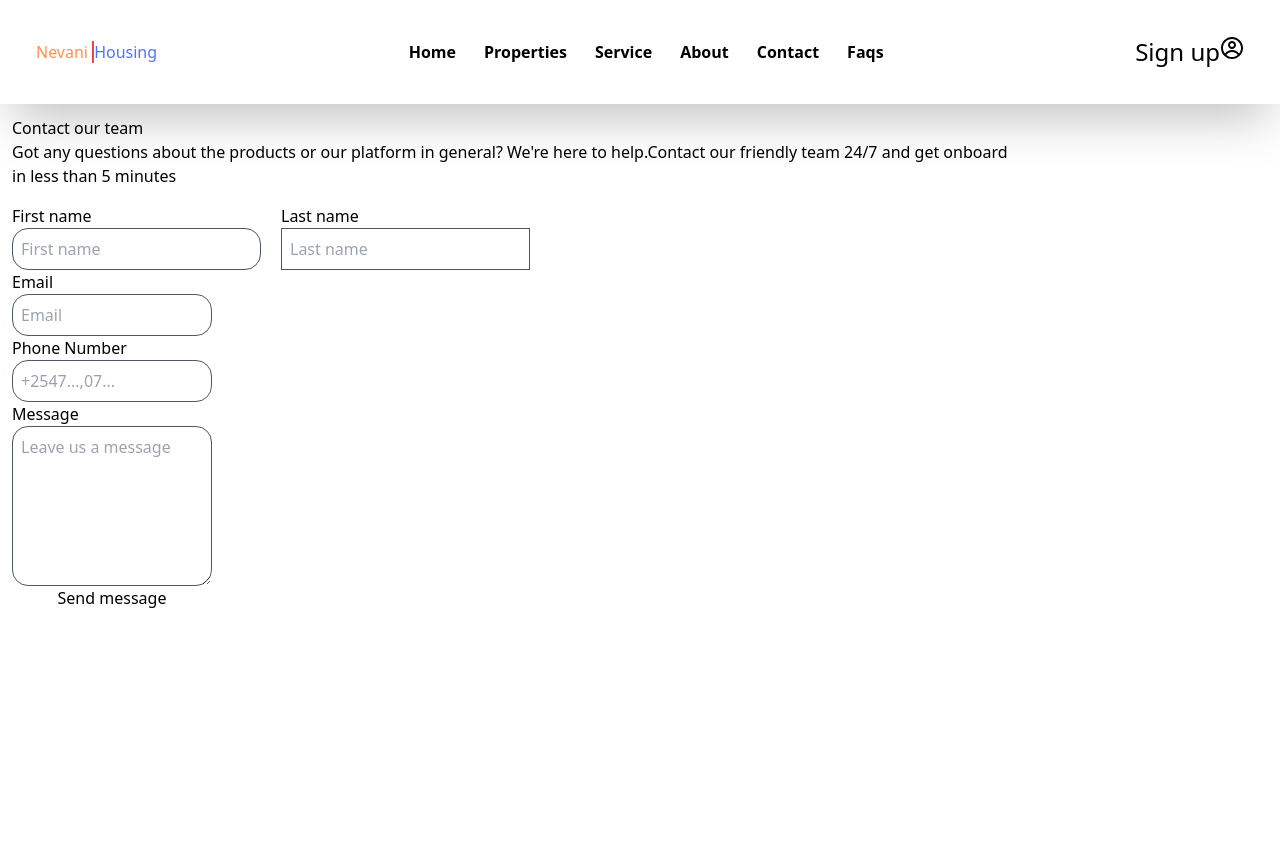
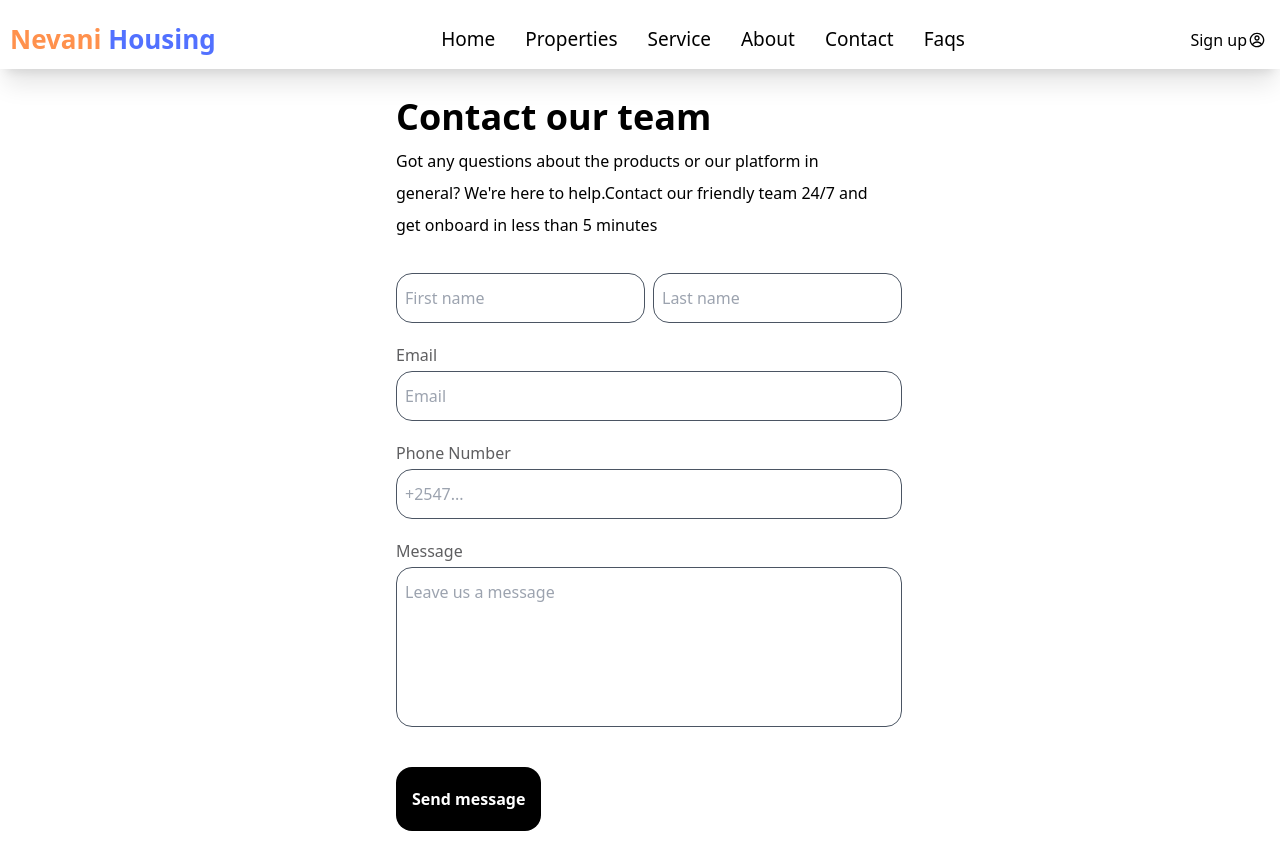
Before and after one commit to johnkinuthiaa/Nev_housing, a React (Vite) app: page /contact in a window 1280 px wide. Before the commit the page ends 800 px from the top, so only its background shows below. Built offline with nearby package versions, Linux system fonts and the light colour scheme; a web font is replaced by a local one.

Commit message:
feat: filtering

```diff
--- a/src/components/Headers.tsx
+++ b/src/components/Headers.tsx
@@ -1,21 +1,24 @@
 import { NavigateFunction, useNavigate} from "react-router";
 import {CgProfile} from "react-icons/cg";
+import "./header.css"
 
 const Headers =()=>{
     const navigate:NavigateFunction =useNavigate();
     return(
-        <header className={"flex justify-between p-9  shadow-2xl w-full items-center "}>
-            <h1 className={"text-[#ff914d]"}>Nevani <span className={"text-[#5271ff] border-l-2 border-red-500"}>Housing</span></h1>
-            <div className={"rounded-full bg-white text-black flex gap-7 justify-between font-bold cursor-pointer"}>
-                <p onClick={()=>navigate("/")}>Home</p>
-                <p onClick={()=>navigate("/properties")}>Properties</p>
-                <p>Service</p>
-                <p onClick={()=>navigate("/about")}>About</p>
-                <p onClick={()=>navigate("/contact")}>Contact</p>
-                <p onClick={()=>navigate("/faqs")}>Faqs</p>
-            </div>
-            <div>
-                <button className={"flex content-center align-middle text-2xl"}>Sign up <CgProfile /></button>
+        <header className={"header shadow-xl"}>
+            <p className={"logo text-[#ff914d]"}>Nevani <span className={"text-[#5271ff] border-red-500"}>Housing</span></p>
+            <nav>
+                <ul>
+                    <li onClick={()=>navigate("/")}>Home</li>
+                    <li onClick={()=>navigate("/properties")}>Properties</li>
+                    <li>Service</li>
+                    <li onClick={()=>navigate("/about")}>About</li>
+                    <li onClick={()=>navigate("/contact")}>Contact</li>
+                    <li onClick={()=>navigate("/faqs")}>Faqs</li>
+                </ul>
+                </nav>
+            <div className={"profile__info__container"}>
+                <button className={"profile__info"}>Sign up <CgProfile /></button>
             </div>
 
 
--- /dev/null
+++ b/src/components/header.css
@@ -0,0 +1,31 @@
+header{
+    display: flex;
+    justify-content: space-between;
+    padding: 10px;
+    align-items: center;
+    margin-top: 10px;
+
+}
+header>nav>ul{
+    display: flex;
+    justify-content: space-between;
+    gap: 30px;
+
+}
+.logo{
+    font-size: 26px;
+    font-weight: bolder;
+}
+.header>nav>ul>*{
+    cursor: pointer;
+    font-size: 19px;
+
+}
+.profile__info{
+    display: flex;
+    gap: 2px;
+    align-items: center;
+}
+.profile__info__container{
+    margin-right: 5px;
+}
--- a/src/index.css
+++ b/src/index.css
@@ -13,7 +13,9 @@
     /*background:linear-gradient(160deg ,#356dbe,#f6f6f6);*/
 
 }
-
+label{
+    color: rgb(26, 26, 29,0.7);
+}
 input[type="text"]{
 
     outline: none;
--- a/src/pages/ContactPage.tsx
+++ b/src/pages/ContactPage.tsx
@@ -1,31 +1,26 @@
 const ContactPage =()=>{
     return(
-        <div className={"p-3 flex flex-col content-center justify-center w-[80%]"}>
-           <h1>Contact our team</h1>
-            <p>Got any questions about the products or our platform in general?
+        <div className={"p-3 flex flex-col content-center justify-center w-[40%] m-auto leading-8 "}>
+           <p className={"font-bold text-4xl mt-4"}>Contact our team</p>
+            <p className={"break-word mt-2"}>Got any questions about the products or our platform in general?
                 We're here to help.Contact our friendly team 24/7 and get onboard in less than 5 minutes
             </p>
             <div className={"flex mt-4"}>
-                <form className={"flex flex-col w-[20%]"} onSubmit={(e)=>{
+                <form className={"flex flex-col w-fit"} onSubmit={(e)=>{
                     e.preventDefault()
                 }}>
-                    <div className={"flex gap-5 w-[100%]"}>
-                        <div className={""}>
-                            <label >First name</label>
-                            <input type={"text"} placeholder={"First name"} className={"border border-gray-600 rounded-2xl p-2 "}/>
-                        </div>
-                        <div>
-                            <label >Last name</label>
-                            <input type={"text"} className={"border border-gray-600 rounded-1xl p-2 "} placeholder={"Last name"}/>
-                        </div>
+                    <div className={"flex gap-2 "}>
+                        <input type={"text"} placeholder={"First name"} className={"border border-gray-600 rounded-2xl p-2 mt-4"}/>
+                        <input type={"text"} className={"border border-gray-600 rounded-2xl p-2 mt-4 "} placeholder={"Last name"} required={true}/>
+
                     </div>
-                    <label>Email</label>
-                    <input type={"email"} placeholder={"Email"} className={" border border-gray-600 rounded-2xl p-2 "} />
-                    <label>Phone Number</label>
-                    <input type={"tel"} placeholder={"+2547...,07..."} className={"border border-gray-600 rounded-2xl p-2 "} />
-                    <label>Message</label>
-                    <textarea placeholder={"Leave us a message"} className={"border border-gray-600 rounded-2xl p-2 h-40 w-full "} ></textarea>
-                    <button type={"submit"}>Send message</button>
+                    <label className={"mt-4"}>Email</label>
+                    <input type={"email"} placeholder={"Email"} className={" border border-gray-600 rounded-2xl p-2"} required={true} />
+                    <label className={"mt-4"}>Phone Number</label>
+                    <input type={"tel"} placeholder={"+2547..."} className={"border border-gray-600 rounded-2xl p-2 "} required={true}/>
+                    <label className={"mt-4"}>Message</label>
+                    <textarea placeholder={"Leave us a message"} className={"border border-gray-600 rounded-2xl p-2 h-40 w-full resize-none"} required={true}></textarea>
+                    <button type={"submit"} className={"p-4 bg-black font-bold text-white w-fit mt-10 rounded-2xl "}>Send message</button>
                 </form>
                 <div>
 
--- a/src/pages/Properties.tsx
+++ b/src/pages/Properties.tsx
@@ -66,9 +66,9 @@ const Properties =()=>{
                 <form onSubmit={(e)=> {
                     e.preventDefault()
                     fetchPropertyByLocation()
-                }} className={"flex justify-center align-middle gap-5 w-full "}>
+                }} className={"flex justify-center align-middle gap-5 w-[80%]  m-auto"}>
                     <input type={"search"} placeholder={"Search location"}
-                           className={"border-black border-2 rounded-2xl p-2 w-[40%] outline-0"}
+                           className={"border-black border-2 rounded-2xl p-2 w-[30%] outline-0"}
                            onChange={
                         (e)=>setLocation(e.target.value)}
                            min={3}
@@ -82,87 +82,152 @@ const Properties =()=>{
 
                     </div>
             </div>
-            <aside className={"h-[50%] w-[25%]  mt-12 ml-2.5 p-6 flex flex-col rounded-xl "}>
-                {/*bg-*/}
-                <form>
-                    <h1 className={"text-2xl font-bold"}>Filter Properties</h1>
-                    <div className={"flex mt-4 gap-2"}>
-                        <button className={"border-black border-2 rounded-xl pt-2 pe-5 pl-2 pb-2 "}>All</button>
-                        <button className={"border-black border-2 rounded-xl pt-2 pe-5 pl-2 pb-2 "}>House</button>
-                        <button className={"border-black border-2 rounded-xl pt-2 pe-5 pl-2 pb-2 "}>Apartments</button>
-                        <button className={"border-black border-2 rounded-xl pt-2 pe-5 pl-2 pb-2 "}>Rentals</button>
-                        <button className={"border-black border-2 rounded-xl pt-2 pe-5 pl-2 pb-2 "}>Sale</button>
-                    </div>
-                    <div className={"flex mt-8 gap-2"}>
-                        <LocalHotelIcon/>
-                        <input type={"number"} min={0}/>
-                    </div>
-                    <div className={"flex mt-6 gap-2"}>
-                        <BathtubIcon/>
-                        <input type={"number"} min={0} className={"w-fit"}/>
-                    </div>
-                    <div className={"flex mt-6 gap-2"}>
-                        <KingBedIcon/>
-                        <input type={"number"} min={0}/>
-                    </div>
-                    <div className={"flex mt-6 gap-2 flex-col"}>
-                        <h1 className={"font-bold text-2xl"}>Furnished</h1>
+            <aside className={"w-[25%] ml-2.5 p-3 flex flex-col rounded-xl shadow-2xl fixed right-0 h-full"}>
+                <h1 className={"text-2xl font-bold text-[#ff914d]"}>Filter Properties</h1>
+                <form className={"flex flex-wrap gap-6 mt-2"}>
+                    <fieldset className={" leading-7"}>
+                        <h2 className={"text-[#5271ff] mb-1 text-2xl font-bold"}>Price Range</h2>
                         <div>
-                            <input type={"radio"} value={"furnished"} name={"furnished"}/>
-                            <label className={"mr-5"}>True</label>
-                            <input type={"radio"} value={"not-furnished"} name={"furnished"}/>
-                            <label>False</label>
+                            <input type={"radio"} value={"10000"} name={"price"}/>
+                            <label className={"ml-2"}>Ksh 0 -Ksh 10000</label>
                         </div>
-                    </div>
-                    <div className={"flex mt-6 gap-2 flex-col "}>
-                        <h1 className={"font-bold text-2xl"}>Parking</h1>
-                        <div className={""}>
-                            <fieldset className={""}>
-                                <input type={"radio"} value={"hasParking"} name={"hasParking"}/>
-                                <label className={"mr-5"}>True</label>
+                        <div>
+                            <input type={"radio"} value={"10000"} name={"price"}/>
+                            <label className={"ml-2"}>Ksh 10000 -Ksh 20000</label>
+                        </div>
+                        <div>
+                            <input type={"radio"} value={"10000"} name={"price"}/>
+                            <label className={"ml-2"}>Ksh 10000 -Ksh 20000</label>
+                        </div>
+                        <div>
+                            <input type={"radio"} value={"10000"} name={"price"}/>
+                            <label className={"ml-2"}>Ksh 10000 -Ksh 20000</label>
+                        </div>
+                        <div>
+                            <input type={"radio"} value={"10000"} name={"price"}/>
+                            <label className={"ml-2"}>Ksh 10000 -Ksh 20000</label>
+                        </div>
+                        <div>
+                            <input type={"radio"} value={"10000"} name={"price"}/>
+                            <label className={"ml-2"}>Ksh 10000 -Ksh 20000</label>
+                        </div>
+                        <div>
+                            <input type={"radio"} value={"10000"} name={"price"}/>
+                            <label className={"ml-2"}>Ksh 10000 -Ksh 20000</label>
+                        </div>
+                    </fieldset>
+                    <fieldset className={" leading-7"}>
+                        <h2 className={"text-[#5271ff] mb-1 text-2xl font-bold"}>House Type</h2>
+                        <div >
+                            <input type={"radio"} value={"home"} name={"house_type"}/>
+                            <label className={"ml-2"}>Sale</label>
+                        </div>
+                        <div>
+                            <input type={"radio"} value={"rental"} name={"house_type"}/>
+                            <label className={"ml-2"}>Rentals</label>
+                        </div>
+                        <div>
+                            <input type={"radio"} value={"apartments"} name={"house_type"}/>
+                            <label className={"ml-2"}>Apartments</label>
+                        </div>
+                    </fieldset>
+                    <fieldset className={" leading-7"}>
+                        <h2 className={"text-[#5271ff] mb-1 text-2xl font-bold"}>Bedrooms</h2>
+                        <div >
+                            <input type={"radio"} value={"0"} name={"bedrooms"}/>
+                            <label className={"ml-2"}>Bedsitters</label>
+                        </div>
+                        <div>
+                            <input type={"radio"} value={"1"} name={"bedrooms"}/>
+                            <label className={"ml-2"}>1</label>
+                        </div>
+                        <div>
+                            <input type={"radio"} value={"2"} name={"bedrooms"}/>
+                            <label className={"ml-2"}>2</label>
+                        </div>
+                        <div>
+                            <input type={"radio"} value={"3"} name={"bedrooms"}/>
+                            <label className={"ml-2"}>3</label>
+                        </div>
+                        <div>
+                            <input type={"radio"} value={"4"} name={"bedrooms"}/>
+                            <label className={"ml-2"}>4</label>
+                        </div>
+                        <div>
+                            <input type={"radio"} value={"5"} name={"bedrooms"}/>
+                            <label className={"ml-2"}>5</label>
+                        </div>
+                        <div>
+                            <input type={"radio"} value={"6"} name={"bedrooms"}/>
+                            <label className={"ml-2"}>6+</label>
+                        </div>
+                    </fieldset>
+                    <fieldset className={" leading-7"}>
+                        <h2 className={"text-[#5271ff] mb-1 text-2xl font-bold"}>Bathrooms</h2>
+                        <div >
+                            <input type={"radio"} value={"0"} name={"bathrooms"}/>
+                            <label className={"ml-2"}>Bedsitters</label>
+                        </div>
+                        <div>
+                            <input type={"radio"} value={"1"} name={"bathrooms"}/>
+                            <label className={"ml-2"}>1</label>
+                        </div>
+                        <div>
+                            <input type={"radio"} value={"2"} name={"bathrooms"}/>
+                            <label className={"ml-2"}>2</label>
+                        </div>
+                        <div>
+                            <input type={"radio"} value={"3"} name={"bathrooms"}/>
+                            <label className={"ml-2"}>3</label>
+                        </div>
+                        <div>
+                            <input type={"radio"} value={"4"} name={"bathrooms"}/>
+                            <label className={"ml-2"}>4</label>
+                        </div>
+                        <div>
+                            <input type={"radio"} value={"5"} name={"bathrooms"}/>
+                            <label className={"ml-2"}>5</label>
+                        </div>
+                        <div>
+                            <input type={"radio"} value={"6"} name={"bathrooms"}/>
+                            <label className={"ml-2"}>6+</label>
+                        </div>
+                    </fieldset>
+                    <fieldset className={" leading-7"}>
+                        <h2 className={"text-[#5271ff] mb-1 text-2xl font-bold"}>swimming pool</h2>
+                        <div>
+                            <input type={"radio"} value={"true"} name={"swimming_pool"}/>
+                            <label className={"ml-2"}>swimming</label>
+                        </div>
+                        <div>
+                            <input type={"radio"} value={"false"} name={"swimming_pool"}/>
+                            <label className={"ml-2"}>no swimming pool</label>
+                        </div>
+                    </fieldset>
+                    <fieldset className={" leading-7"}>
+                        <h2 className={"text-[#5271ff] mb-1 text-2xl font-bold"}>Gym</h2>
+                        <div>
+                            <input type={"radio"} value={"true"} name={"gym"}/>
+                            <label className={"ml-2"}>true</label>
+                        </div>
+                        <div>
+                            <input type={"radio"} value={"false"} name={"gym"}/>
+                            <label className={"ml-2"}>false</label>
+                        </div>
+                    </fieldset>
+                    <fieldset className={" leading-7"}>
+                        <h2 className={" text-[#5271ff] text-2xl font-bold"}>Parking</h2>
+                        <div>
+                            <input type={"radio"} value={"true"} name={"parking"}/>
+                            <label className={"ml-2"}>true</label>
+                        </div>
+                        <div>
+                            <input type={"radio"} value={"false"} name={"parking"}/>
+                            <label className={"ml-2"}>false</label>
+                        </div>
+                    </fieldset>
 
-                                <label>False</label>
-                                <input type={"radio"} value={"noParking"} name={"hasParking"}/>
-                            </fieldset>
-                        </div>
-                    </div>
-                    <div className={"flex mt-6 gap-2 flex-col "}>
-                        <h1 className={"font-bold text-2xl"}>Swimming Pool</h1>
-                        <div className={""}>
-                            <fieldset className={""}>
-                                <input type={"radio"} value={"hasSwimmingPool"} name={"hasSwimmingPool"}/>
-                                <label className={"mr-5"}>True</label>
-
-                                <label>False</label>
-                                <input type={"radio"} value={"noSwimmingPool"} name={"noSwimmingPool"}/>
-                            </fieldset>
-                        </div>
-                    </div>
-                    <div className={"flex mt-6 gap-2 flex-col "}>
-                        <h1 className={"font-bold text-2xl"}>Gym</h1>
-                        <div className={""}>
-                            <fieldset className={""}>
-                                <input type={"radio"} value={"hasGym"} name={"hasSGym"}/>
-                                <label className={"mr-5"}>True</label>
-
-                                <label>False</label>
-                                <input type={"radio"} value={"noGym"} name={"noGym"}/>
-                            </fieldset>
-                        </div>
-                    </div>
-                    <div className={"flex mt-6 gap-2 flex-col "}>
-                        <h1 className={"font-bold text-2xl"}>Discount</h1>
-                        <div className={""}>
-                            <fieldset className={""}>
-                                <input type={"radio"} value={"hasDiscount"} name={"hasSDiscount"}/>
-                                <label className={"mr-5"}>True</label>
-
-                                <label>False</label>
-                                <input type={"radio"} value={"noDiscount"} name={"noDiscount"}/>
-                            </fieldset>
-                        </div>
-                    </div>
-                    <button className={"mt-12 rounded-3xl text-white pt-2 pb-2 pl-3 pe-3 bg-black"}>Search</button>
+                    <button className={"h-fit rounded-3xl text-white pt-2 pb-2 pl-3 pe-3 bg-black"}>Search</button>
                 </form>
             </aside>
         </div>
```
Also changed, not shown: src/components/Card.tsx (+4 -4 lines), src/pages/DescriptionPage.tsx (+10 -5 lines), src/pages/WelcomePage.tsx (+4 -4 lines).
